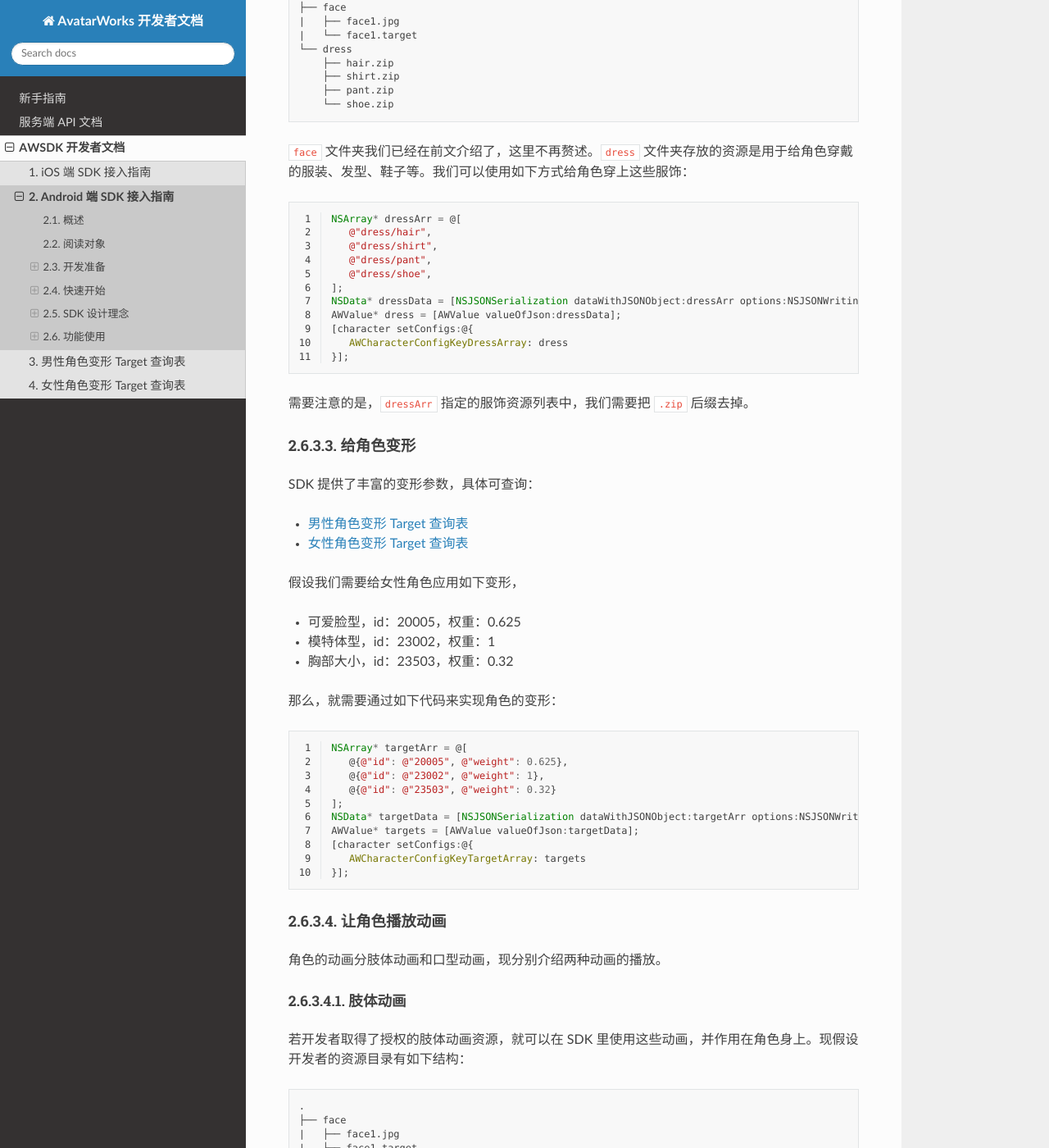
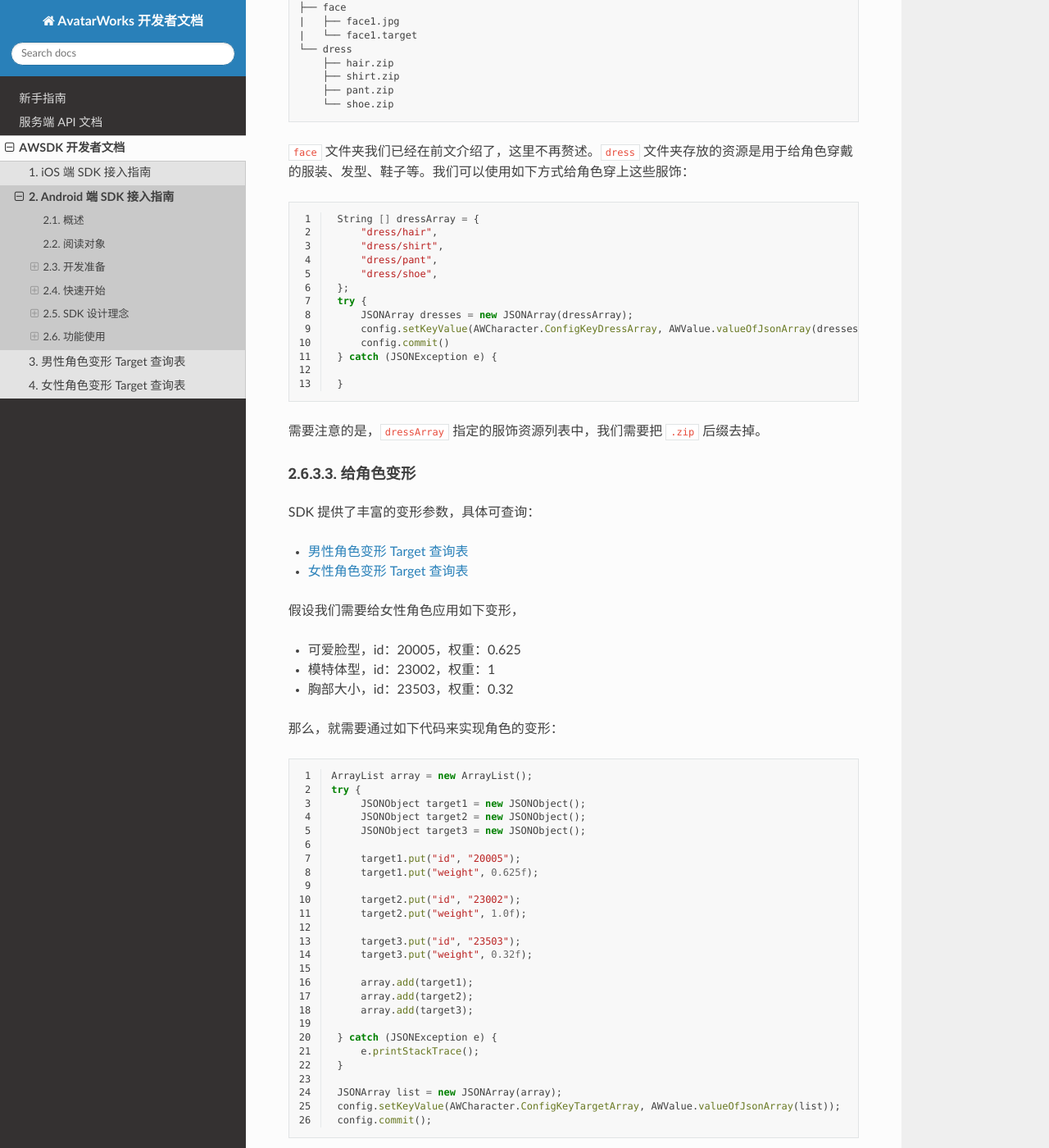
Before and after one commit to avatarworks/doc, a Sphinx documentation site: the page built from source/awsdk/android.rst, in a window 1280 px wide and 1400 px high, scrolled down 12109 px. Shown: the whole window at 82% size. Built offline with Sphinx 7.4.7 and the Read the Docs theme 2.0.0, drawn with Linux system fonts in a browser that asks for light colours; some of the changed text lies outside the part shown.

Commit message:
Update android.rst

```diff
--- a/source/awsdk/android.rst
+++ b/source/awsdk/android.rst
@@ -136,7 +136,7 @@ SDK 需要取得有效的 license 文件才可以使用。为此，我们可以
 
 找到 ``CharacterActivity`` 类，添加生命周期方法，如下
 
-.. code-block:: objc
+.. code-block:: java
     :linenos:
 
     @Override
@@ -188,7 +188,7 @@ SDK 需要取得有效的 license 文件才可以使用。为此，我们可以
 
 在 ``CharacterActivity`` 类中声明实现 ``AWEngineListener``，并在 ``onCreate`` 监听引擎回调。如下
 
-.. code-block:: objc
+.. code-block:: java
     :linenos:
 
     public class CharacterActivity extends AppCompatActivity implements AWEngineListener {
@@ -237,7 +237,7 @@ SDK 需要取得有效的 license 文件才可以使用。为此，我们可以
 
 回到 ``CharacterActivity.java``，我们需要将 SDK 提供的 ``renderView`` 添加到根视图中，如下
 
-.. code-block:: objc
+.. code-block:: java
     :linenos:
 
     @Override
@@ -276,7 +276,7 @@ SDK 需要取得有效的 license 文件才可以使用。为此，我们可以
 ^^^^^^^^^
 引擎启动后，我们需要配置资源和缓存目录。
 
-.. code-block:: objc
+.. code-block:: java
     :linenos:
 
     private void setupDirs() {
@@ -368,7 +368,7 @@ SDK 设计理念
 
 整个 SDK 的设计理念是维护一个全局的状态（State）。这个全局的状态又由若干个子状态组成，如一个角色就构成了一个子状态，一个镜头也构成了一个子状态。每个子状态分别包含了若干个键值对（key-value pair），SDK 会响应键（key）对应的值（value）是否发生变化来更新画面。例如，对于一个角色，当性别 ``AWCharacter.ConfigKeyGender`` 的值从 ``female`` 变成了 ``male``，画面中的角色就会从女性变成了男性。这些键值对的更新，一般可通过对应 ``Config`` 类的 ``setKeyValue`` 方法来指定，然后通过 ``commit`` 提交更改。例如，
 
-.. code-block:: objc
+.. code-block:: java
     :linenos:
 
     // 设置配置信息
@@ -383,7 +383,7 @@ SDK 设计理念
 
 若想让某一键值对恢复到默认值，可以将这个键值对的值置为 ``null``，例如
 
-.. code-block:: objc
+.. code-block:: java
    :linenos:
 
    config.setKeyValue(AWCharacter.ConfigKeyPosition, null);
@@ -397,7 +397,7 @@ SDK 设计理念
 
 SDK 跑在一个完全独立的线程上，从而使得 SDK 的内部操作，在一般情况下不影响主线程（或UI线程）的性能。但正如所有异步操作可能带来的同步问题一样，开发者在主线程更新 SDK 的时候，也不可避免的要注意线程同步问题。为了方便开发者使用，对于 **同类型** 的操作，例如两个更新角色的操作，SDK 会将每一步操作丢入一个 FIFO 队列中，使开发者不需要等待上一个操作的完成，就可以去处理下一个操作。同时，SDK 还提供了解决队列拥堵的机制：即当前一个操作因为耗时而堵塞队列时，后面的操作会自动合并成一个大的操作，使得在前一个操作结束以后，队列后面遗留的操作可以直接同步到最终想要的状态。例如，
 
-.. code-block:: objc
+.. code-block:: java
    :linenos:
 
    // 操作1 -> 更新脸部Target、脸部贴图和性别
@@ -424,7 +424,7 @@ SDK 跑在一个完全独立的线程上，从而使得 SDK 的内部操作，
 
 操作1是一个耗时的操作，这会造成操作2到操作5滞留在队列中。但是，当操作1执行结束后，操作2到操作5会自动合并成如下一个 *等价* 的操作，
 
-.. code-block:: objc
+.. code-block:: java
    :linenos:
 
    // 等价的操作: 更新到位置3 + 更新旋转角
@@ -445,7 +445,7 @@ SDK 跑在一个完全独立的线程上，从而使得 SDK 的内部操作，
 开发者可通过 :ref:`人脸服务` 获得用于角色显示所需的脸部贴图和脸部 target。:ref:`人脸服务` 需要的 **签名认证串** 可通过如下方式获得：
 
 
-.. code-block:: objc
+.. code-block:: java
    :linenos:
 
    AWSDK.getInstance().genAuthString();
@@ -456,7 +456,7 @@ SDK 跑在一个完全独立的线程上，从而使得 SDK 的内部操作，
 
 ``renderView`` 可通过如下方式设置全局背景色
 
-.. code-block:: objc
+.. code-block:: java
    :linenos:
 
    // 将全局背景色设置为白色
@@ -470,16 +470,16 @@ AWCharacter
 
 监听角色的状态变化
 ^^^^^^^^^^^^^^^^^^^
-通过实现 ``AWCharacter`` 的 ``AWCharacterDelegate`` 协议，程序可以监听角色的各种状态变化，如：
+通过监听 ``AWCharacter.CallbackListener``，程序可以得到角色的各种状态变化，如：
 
-- 即将加载 ``characterWillLoad:``
-- 成功加载 ``characterDidLoad:``
-- 加载失败 ``characterLoadFailed:withError:``
-- 即将更新 ``characterWillUpdate:``
-- 成功更新 ``characterDidUpdate:``
-- 更新失败 ``characterUpdateFailed:withError:``
-- 即将释放 ``characterWillRelease:``
-- 成功释放 ``characterDidRelease:``
+- 即将加载 ``void characterWillLoad(String characterId)``
+- 成功加载 ``void characterDidLoad(String characterId)``
+- 加载失败 ``void characterLoadFailed(String characterId, Error error)``
+- 即将更新 ``void characterWillUpdate(String characterId)``
+- 成功更新 ``void characterDidUpdate(String characterId)``
+- 更新失败 ``void characterUpdateFailed(String characterId, Error error)``
+- 即将释放 ``void characterWillRelease(String characterId)``
+- 成功释放 ``void characterDidRelease(String characterId)``
 
 等等。
 
@@ -502,22 +502,24 @@ AWCharacter
 
 ``face`` 文件夹我们已经在前文介绍了，这里不再赘述。``dress`` 文件夹存放的资源是用于给角色穿戴的服装、发型、鞋子等。我们可以使用如下方式给角色穿上这些服饰：
 
-.. code-block:: objc
+.. code-block:: java
    :linenos:
 
-   NSArray* dressArr = @[
-      @"dress/hair",
-      @"dress/shirt",
-      @"dress/pant",
-      @"dress/shoe",
-   ];
-   NSData* dressData = [NSJSONSerialization dataWithJSONObject:dressArr options:NSJSONWritingPrettyPrinted error:NULL];
-   AWValue* dress = [AWValue valueOfJson:dressData];
-   [character setConfigs:@{
-      AWCharacterConfigKeyDressArray: dress
-   }];
+    String [] dressArray = {
+        "dress/hair",
+        "dress/shirt",
+        "dress/pant",
+        "dress/shoe",
+    };
+    try {
+        JSONArray dresses = new JSONArray(dressArray);
+        config.setKeyValue(AWCharacter.ConfigKeyDressArray, AWValue.valueOfJsonArray(dresses));
+        config.commit()
+    } catch (JSONException e) {
 
-需要注意的是，``dressArr`` 指定的服饰资源列表中，我们需要把 ``.zip`` 后缀去掉。
+    }
+
+需要注意的是，``dressArray`` 指定的服饰资源列表中，我们需要把 ``.zip`` 后缀去掉。
 
 
 给角色变形
@@ -536,20 +538,35 @@ SDK 提供了丰富的变形参数，具体可查询：
 
 那么，就需要通过如下代码来实现角色的变形：
 
-.. code-block:: objc
+.. code-block:: java
    :linenos:
 
-   NSArray* targetArr = @[
-      @{@"id": @"20005", @"weight": 0.625},
-      @{@"id": @"23002", @"weight": 1},
-      @{@"id": @"23503", @"weight": 0.32}
-   ];
-   NSData* targetData = [NSJSONSerialization dataWithJSONObject:targetArr options:NSJSONWritingPrettyPrinted error:NULL];
-   AWValue* targets = [AWValue valueOfJson:targetData];
-   [character setConfigs:@{
-      AWCharacterConfigKeyTargetArray: targets
-   }];
+   ArrayList array = new ArrayList();
+   try {
+        JSONObject target1 = new JSONObject();
+        JSONObject target2 = new JSONObject();
+        JSONObject target3 = new JSONObject();
 
+        target1.put("id", "20005");
+        target1.put("weight", 0.625f);
+
+        target2.put("id", "23002");
+        target2.put("weight", 1.0f);
+
+        target3.put("id", "23503");
+        target3.put("weight", 0.32f);
+
+        array.add(target1);
+        array.add(target2);
+        array.add(target3);
+
+    } catch (JSONException e) {
+        e.printStackTrace();
+    }
+
+    JSONArray list = new JSONArray(array);
+    config.setKeyValue(AWCharacter.ConfigKeyTargetArray, AWValue.valueOfJsonArray(list));
+    config.commit();
 
 让角色播放动画
 ^^^^^^^^^^^^^^^^^^^
@@ -580,13 +597,13 @@ SDK 提供了丰富的变形参数，具体可查询：
 
 和肢体动画相关的键有：
 
-- ``AWCharacterConfigKeyAnimation`` 动画本身
-- ``AWCharacterConfigKeyAnimationLoop`` 动画是否循环，如果不循环，动画播放结束后会停留在最后一帧
-- ``AWCharacterConfigKeyAnimationFade`` 在两个动画之间切换的过渡时间
+- ``AWCharacter.ConfigKeyAnimation`` 动画本身
+- ``AWCharacter.ConfigKeyAnimationLoop`` 动画是否循环，如果不循环，动画播放结束后会停留在最后一帧
+- ``AWCharacter.ConfigKeyAnimationFade`` 在两个动画之间切换的过渡时间
 
 我们的目标是先让角色播放 ``animation/anim1.zip``，动画结束后播放 ``animation/anim2.zip``，然后回到初始状态。
 
-.. code-block:: objc
+.. code-block:: java
    :linenos:
 
    - (AWCharacter *)getCharacter
```
